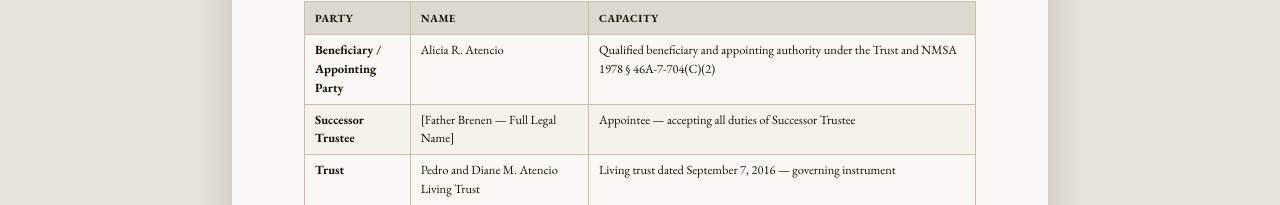
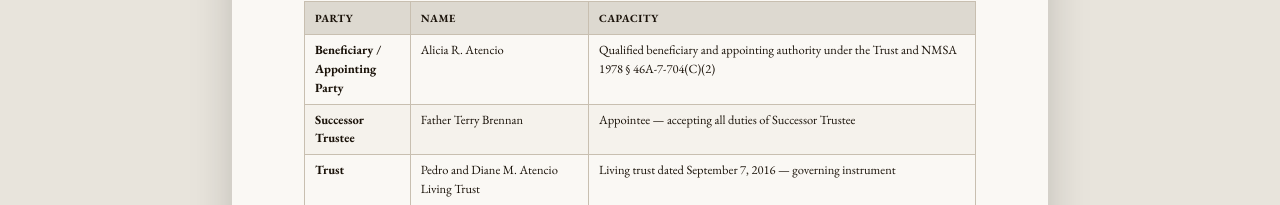
Before and after one commit to SalChicanoLoco/securesign, a plain HTML site: page Atencio_Trustee_Esign.html in a window 1280 px wide. Shown: the part 430-635 px from the top of the page. Drawn offline with nearby package versions, Linux system fonts and the light colour scheme.

Commit message:
ensure Terry Brennan update is committed

```diff
--- a/Atencio_Trustee_Esign.html
+++ b/Atencio_Trustee_Esign.html
@@ -329,7 +329,7 @@ hr.rule-heavy { border: none; border-top: 1.5px solid var(--ink); margin: 20px 0
       <thead><tr><th>Party</th><th>Name</th><th>Capacity</th></tr></thead>
       <tbody>
         <tr><td><strong>Beneficiary /<br>Appointing Party</strong></td><td>Alicia R. Atencio</td><td>Qualified beneficiary and appointing authority under the Trust and NMSA 1978 &sect; 46A-7-704(C)(2)</td></tr>
-        <tr><td><strong>Successor Trustee</strong></td><td>[Father Brenen &mdash; Full Legal Name]</td><td>Appointee &mdash; accepting all duties of Successor Trustee</td></tr>
+        <tr><td><strong>Successor Trustee</strong></td><td>Father Terry Brennan</td><td>Appointee &mdash; accepting all duties of Successor Trustee</td></tr>
         <tr><td><strong>Trust</strong></td><td>Pedro and Diane M. Atencio Living Trust</td><td>Living trust dated September 7, 2016 &mdash; governing instrument</td></tr>
         <tr><td><strong>Former Trustee</strong></td><td>Cardinal Trust Inc.</td><td>Resigned effective April 15, 2026 per Hurley Toevs Styles Hamblin &amp; Panter PA</td></tr>
         <tr><td><strong>Jurisdiction</strong></td><td>State of New Mexico<br>Santa Fe County</td><td>NMSA 1978 Chapter 46A &mdash; NM Uniform Trust Code</td></tr>
```
